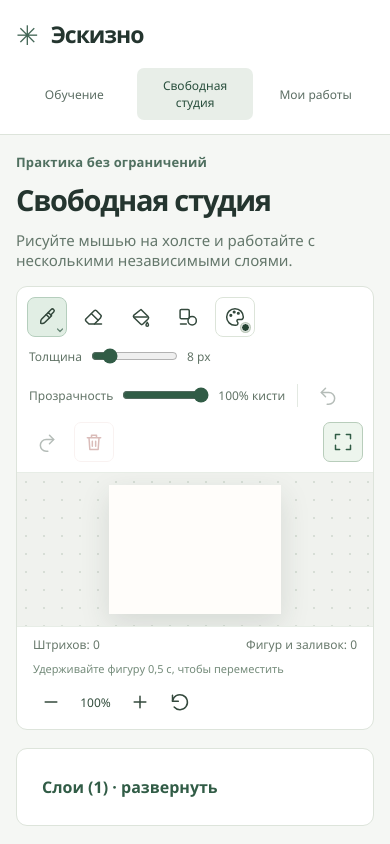
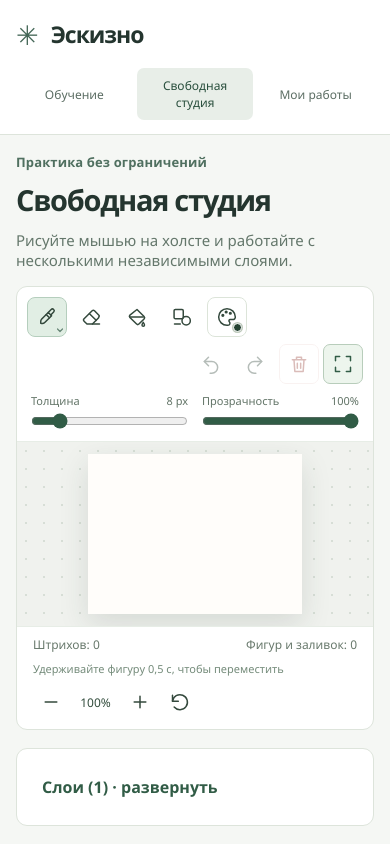
Before and after one commit to m-amirov/eskizno, a React (Vite) app in the folder apps/web/: page / in a window 390 px wide. Both pictures are taken after a click on the button "Открыть свободную студию". Built offline with nearby package versions, Linux system fonts and the light colour scheme.

Commit message:
fix(eskizno): group studio toolbar controls responsively

```diff
--- a/apps/web/src/editor/EditorCanvas.tsx
+++ b/apps/web/src/editor/EditorCanvas.tsx
@@ -416,12 +416,19 @@ export function EditorCanvas({ history, onAction, onUndo, onRedo }: EditorCanvas
   return (
     <div ref={layoutRef} className={focusMode ? 'studio-layout focus-mode' : 'studio-layout'}>
       <div className="studio-main">
-        <div className="studio-toolbar" aria-label="Инструменты рисования">
+        <div className={tool === 'shape' ? 'studio-toolbar toolbar-has-shapes' : 'studio-toolbar'} aria-label="Инструменты рисования">
+          <div className="toolbar-drawing-tools">
             <BrushPicker value={brushId} active={tool === 'ink'} onChange={(next) => { setBrushId(next); setTool('ink'); }} />
             <button type="button" className={tool === 'erase' ? 'tool-active' : ''} aria-label="Ластик" title="Ластик" aria-pressed={tool === 'erase'} onClick={() => setTool('erase')}><ToolIcon name="eraser" /></button>
             <button type="button" className={tool === 'fill' ? 'tool-active' : ''} aria-label="Заливка ведром" title="Заливка ведром" aria-pressed={tool === 'fill'} onClick={() => setTool('fill')}><ToolIcon name="bucket" /></button>
             <button type="button" className={tool === 'shape' ? 'tool-active' : ''} aria-label="Фигуры" title="Фигуры" aria-pressed={tool === 'shape'} onClick={() => setTool('shape')}><ToolIcon name="shapes" /></button>
-          {tool === 'shape' && <>
+            <PalettePopover color={color} colors={project.palette} recentColors={displayedRecentColors} onSelect={selectColor} onSaveColor={(next) => {
+              if (!project.palette.some((entry) => entry.toLowerCase() === next.toLowerCase())) {
+                onAction({ type: 'setPalette', palette: [...project.palette, next] });
+              }
+            }} />
+          </div>
+          {tool === 'shape' && <div className="toolbar-shape-options">
             <label className="studio-control">Фигура
               <select aria-label="Тип фигуры" value={shapeKind} onChange={(event) => setShapeKind(event.target.value as ShapeKind)}>
                 <option value="rectangle">Прямоугольник</option>
@@ -438,19 +445,17 @@ export function EditorCanvas({ history, onAction, onUndo, onRedo }: EditorCanvas
                 <option value="both">Контур и заливка</option>
               </select>
             </label>
-          </>}
-          <PalettePopover color={color} colors={project.palette} recentColors={displayedRecentColors} onSelect={selectColor} onSaveColor={(next) => {
-            if (!project.palette.some((entry) => entry.toLowerCase() === next.toLowerCase())) {
-              onAction({ type: 'setPalette', palette: [...project.palette, next] });
-            }
-          }} />
-          <label className="studio-control">Толщина <input type="range" aria-label="Толщина линии" min="1" max="48" value={size} onChange={(event) => setSize(Number(event.target.value))} /> <span>{size} px</span></label>
-          <label className="studio-control">Прозрачность <input type="range" aria-label="Прозрачность кисти" min="0" max="100" value={brushOpacity} onChange={(event) => setBrushOpacity(Number(event.target.value))} /> <span>{brushOpacity}% кисти</span></label>
-          <span className="toolbar-divider" aria-hidden="true" />
+          </div>}
+          <div className="toolbar-brush-settings">
+            <label className="studio-control"><span className="toolbar-control-name">Толщина</span><input type="range" aria-label="Толщина линии" min="1" max="48" value={size} onChange={(event) => setSize(Number(event.target.value))} /><span className="toolbar-control-value">{size} px</span></label>
+            <label className="studio-control"><span className="toolbar-control-name">Прозрачность</span><input type="range" aria-label="Прозрачность кисти" min="0" max="100" value={brushOpacity} onChange={(event) => setBrushOpacity(Number(event.target.value))} /><span className="toolbar-control-value">{brushOpacity}<span>%</span><span className="toolbar-value-detail"> кисти</span></span></label>
+          </div>
+          <div className="toolbar-actions">
             <button type="button" aria-label="Отменить" title="Отменить" onClick={onUndo} disabled={!history.past.length}><ToolIcon name="undo" /></button>
             <button type="button" aria-label="Повторить" title="Повторить" onClick={onRedo} disabled={!history.future.length}><ToolIcon name="redo" /></button>
             <button type="button" className="clear-trigger" aria-label="Очистить" title="Очистить" onClick={() => { cancelStroke(); setConfirmClear(true); }} disabled={contentCount === 0}><ToolIcon name="trash" /></button>
             <button type="button" className="fullscreen-toggle" aria-label={immersive ? 'Выйти из полного экрана' : 'Полный экран'} title={immersive ? 'Выйти из полного экрана' : 'Полный экран'} aria-pressed={immersive} onClick={toggleFullscreen}><ToolIcon name={immersive ? 'minimize' : 'maximize'} /></button>
+          </div>
         </div>
         <div className="artboard-stage" ref={stageRef}>
           <canvas
--- a/apps/web/src/styles.css
+++ b/apps/web/src/styles.css
@@ -106,11 +106,18 @@ button:focus-visible { outline: 3px solid #c18b42; outline-offset: 3px; }
 .app-shell-studio .layers-panel { overflow-y: auto; }
 .studio-toolbar { display: flex; flex-wrap: wrap; align-items: center; gap: 7px; padding: 13px 15px; border-bottom: 1px solid #e7ede6; }
 .app-shell-studio .studio-toolbar { flex-shrink: 0; }
-.studio-toolbar > button, .canvas-footer button, .layer-row button { border: 1px solid transparent; border-radius: 7px; background: transparent; color: #34493d; padding: 8px 11px; font-size: 13px; }
-.studio-toolbar > button[aria-label] { display: inline-flex; align-items: center; justify-content: center; width: 40px; height: 40px; padding: 0; flex: 0 0 auto; }
+.toolbar-drawing-tools, .toolbar-shape-options, .toolbar-brush-settings, .toolbar-actions { display: flex; align-items: center; gap: 7px; min-width: 0; }
+.toolbar-drawing-tools { order: 1; flex: 0 0 auto; }
+.toolbar-shape-options { order: 2; flex-wrap: wrap; }
+.toolbar-brush-settings { order: 3; flex-wrap: wrap; }
+.toolbar-actions { order: 4; gap: 4px; margin-left: auto; flex: 0 0 auto; }
+.toolbar-has-shapes .toolbar-actions { order: 3; }
+.toolbar-has-shapes .toolbar-brush-settings { order: 4; flex-basis: 100%; }
+.studio-toolbar :is(.toolbar-drawing-tools, .toolbar-actions) > button, .canvas-footer button, .layer-row button { border: 1px solid transparent; border-radius: 7px; background: transparent; color: #34493d; padding: 8px 11px; font-size: 13px; }
+.studio-toolbar :is(.toolbar-drawing-tools, .toolbar-actions) > button[aria-label] { display: inline-flex; align-items: center; justify-content: center; width: 40px; height: 40px; padding: 0; flex: 0 0 auto; }
 .studio-toolbar button:focus-visible, .brush-picker-trigger:focus-visible, .palette-trigger:focus-visible { outline: 2px solid #315c46; outline-offset: 2px; }
-.studio-toolbar > button:hover:not(:disabled), .canvas-footer button:hover:not(:disabled), .layer-row button:hover:not(:disabled) { background: #eef2ec; }
-.studio-toolbar > button.tool-active { background: #e1eee4; border-color: #b5cebd; font-weight: 650; }
+.studio-toolbar :is(.toolbar-drawing-tools, .toolbar-actions) > button:hover:not(:disabled), .canvas-footer button:hover:not(:disabled), .layer-row button:hover:not(:disabled) { background: #eef2ec; }
+.studio-toolbar .toolbar-drawing-tools > button.tool-active { background: #e1eee4; border-color: #b5cebd; font-weight: 650; }
 .brush-picker-root { display: inline-flex; align-items: center; }
 .brush-picker-trigger { display: inline-flex; align-items: center; justify-content: center; position: relative; width: 40px; height: 40px; border: 1px solid transparent; border-radius: 8px; padding: 0; background: #fff; color: #34493d; cursor: pointer; }
 .brush-picker-chevron { position: absolute; bottom: 0; right: 0; display: flex; color: #688777; }
@@ -142,8 +149,9 @@ button:focus-visible { outline: 3px solid #c18b42; outline-offset: 3px; }
 .brush-sample--airbrush::before { height: 18px; background: #315c4680; filter: blur(7px); }
 .brush-sample--calligraphy::before { height: 11px; transform: rotate(-23deg) scaleY(.72); clip-path: polygon(0 30%, 100% 0, 100% 75%, 0 100%); }
 .brush-sample--pastel::before { height: 13px; opacity: .68; background: repeating-radial-gradient(circle at 20% 30%, #315c46 0 1px, transparent 2px 3px, #315c46bb 4px 6px); }
-.studio-toolbar > button:disabled, .canvas-footer button:disabled { opacity: .36; cursor: default; }
+.studio-toolbar .toolbar-actions > button:disabled, .canvas-footer button:disabled { opacity: .36; cursor: default; }
 .studio-control { display: inline-flex; align-items: center; gap: 7px; padding: 3px 6px; font-size: 12px; color: #627467; white-space: nowrap; }
+.toolbar-control-value { white-space: nowrap; }
 .studio-control input[type='color'] { width: 34px; height: 30px; border: 0; padding: 1px; background: transparent; cursor: pointer; }
 .palette-root { display: inline-flex; align-items: center; }
 .palette-trigger { display: inline-flex; align-items: center; justify-content: center; width: 40px; height: 40px; position: relative; border: 1px solid #dce4d9; border-radius: 8px; background: #fff; color: #34493d; padding: 0; }
@@ -227,8 +235,8 @@ button:focus-visible { outline: 3px solid #c18b42; outline-offset: 3px; }
 .layer-actions-menu button:disabled { opacity: .4; cursor: not-allowed; }
 .add-layer { width: 100%; margin-top: 17px; padding: 10px; }
 .draft-warning { background: #fbf3e3; color: #826036; font-size: 12px; line-height: 1.5; padding: 11px; border-radius: 8px; margin: 22px 0 0; }
-.studio-toolbar > .fullscreen-toggle { margin-left: auto; color: #315c46; border-color: #b8cdbb; background: #edf5ed; font-weight: 650; }
-.studio-toolbar > .clear-trigger { color: #9a4841; border-color: #efddda; }
+.studio-toolbar .toolbar-actions > .fullscreen-toggle { color: #315c46; border-color: #b8cdbb; background: #edf5ed; font-weight: 650; }
+.studio-toolbar .toolbar-actions > .clear-trigger { color: #9a4841; border-color: #efddda; }
 .clear-dialog-backdrop { position: fixed; inset: 0; display: grid; place-items: center; padding: 16px; background: rgba(24, 35, 27, .36); z-index: 1001; }
 .clear-dialog { width: min(390px, 100%); padding: 25px; background: #fff; border: 1px solid #e5e8df; border-radius: 15px; box-shadow: 0 24px 70px #1a2c2040; }
 .clear-dialog h3 { margin: 0 0 10px; color: #334a3a; font-size: 20px; }
@@ -259,6 +267,12 @@ button:focus-visible { outline: 3px solid #c18b42; outline-offset: 3px; }
   .intro-copy h2 { max-width: 640px; }
   .intro-preview-paper { min-height: 330px; }
   .studio-layout { grid-template-columns: 1fr; }
+  .toolbar-actions { order: 3; }
+  .toolbar-brush-settings { order: 4; flex: 1 0 100%; display: grid; grid-template-columns: repeat(2, minmax(0, 1fr)); gap: 10px; }
+  .toolbar-brush-settings .studio-control { display: grid; grid-template-areas: 'name value' 'range range'; grid-template-columns: minmax(0, 1fr) auto; gap: 5px 8px; min-width: 0; }
+  .toolbar-control-name { grid-area: name; }
+  .toolbar-control-value { grid-area: value; }
+  .toolbar-brush-settings .studio-control input[type='range'] { grid-area: range; width: 100%; min-width: 0; margin: 0; }
   .app-shell-studio .studio-layout { grid-template-rows: minmax(0, 1fr) auto; }
   .app-shell-studio .layers-panel { max-height: 32dvh; }
   .layers-panel { padding: 18px; }
@@ -283,6 +297,13 @@ button:focus-visible { outline: 3px solid #c18b42; outline-offset: 3px; }
   .empty-projects { flex-direction: column; align-items: flex-start; }
   .empty-workspace { min-height: 55vh; }
   .studio-toolbar { padding: 10px; }
+  .toolbar-drawing-tools { gap: 5px; }
+  .toolbar-shape-options { flex: 1 0 100%; display: grid; grid-template-columns: repeat(2, minmax(0, 1fr)); gap: 8px; }
+  .toolbar-shape-options .studio-control { display: flex; flex-direction: column; align-items: stretch; min-width: 0; gap: 4px; padding: 2px 4px; }
+  .toolbar-shape-options .studio-control select { width: 100%; min-width: 0; max-width: none; }
+  .toolbar-brush-settings { gap: 6px; }
+  .toolbar-brush-settings .studio-control { font-size: 11px; padding: 2px 4px; }
+  .toolbar-value-detail { display: none; }
   .studio-control { padding: 2px; }
   .artboard-stage { min-height: 220px; padding: 12px; }
   .app-shell-studio .artboard-stage { min-height: 0; }
```
Also changed, not shown: 3 other files (tests, documents, lock files or other folders). Lines whose indentation alone changed are shown as unchanged.
